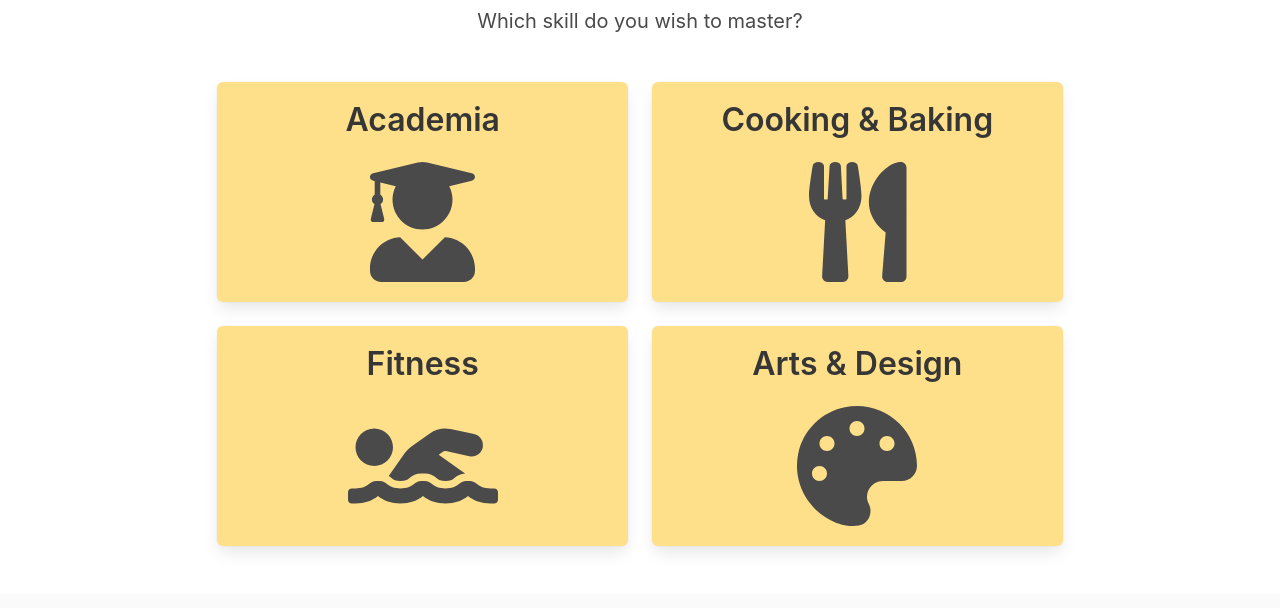
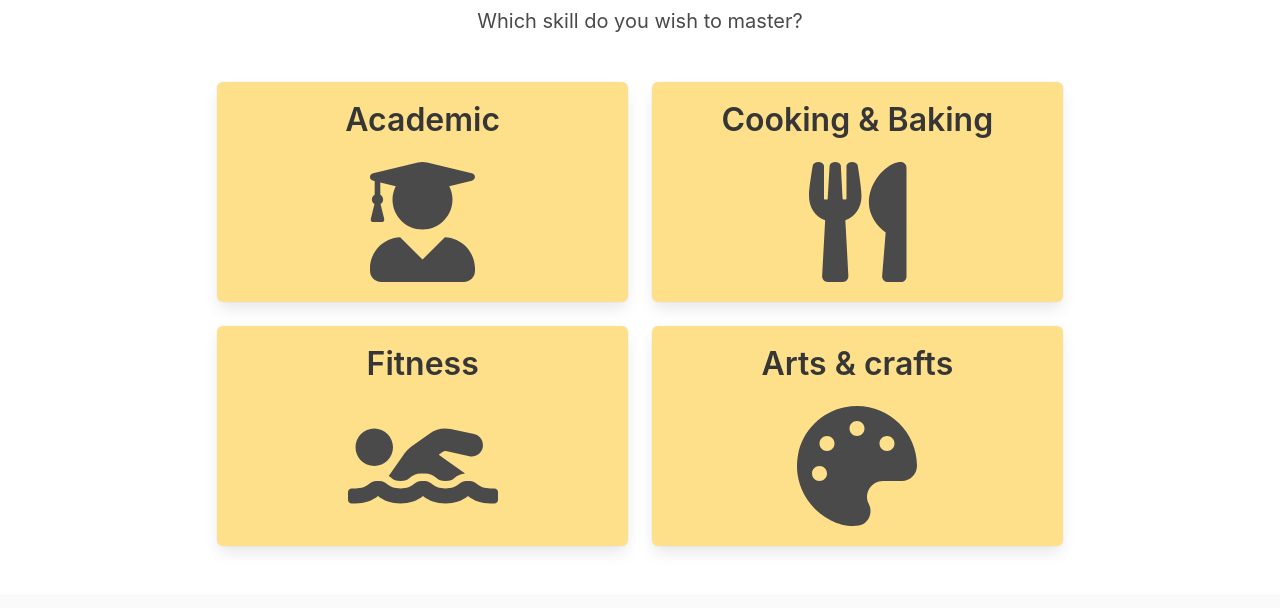
Before and after one commit to kimikolim/senpai_react, a React (Create React App) app: page /catalog in a window 1280 px wide. Shown: the part 183-791 px from the top of the page. Built offline with nearby package versions, Linux system fonts and the light colour scheme.

Commit message:
fixed most bugs

```diff
--- a/src/components/pages/CatalogPage/Catalog.jsx
+++ b/src/components/pages/CatalogPage/Catalog.jsx
@@ -1,14 +1,10 @@
-import React, { Component } from 'react'
-import {Link} from 'react-router-dom'
+import React, { Component } from 'react';
+import { Link } from 'react-router-dom';
 
 export class Catalog extends Component {
-
-
 	render() {
 		return (
-
 			<div>
-
 				<div>
 					<section class="hero is-small">
 						<div class="hero-body has-text-centered">
@@ -25,52 +21,66 @@ export class Catalog extends Component {
 					<br></br>
 
 					<div className="tile is-ancestor">
+						<div className="tile is-vertical is-4">
+							<div className="tile">
+								<div className="tile is-parent is-vertical">
+									<Link
+										to="/catalog/academic"
+										id="academic"
+										value="academic"
+										onClick={this.handleClick}
+										className="btn btn-primary is-link tile is-child box has-text-centered has-background-warning on-hover"
+									>
+										<p className="title">Academic</p>
+										<i className="fas fa-user-graduate"></i>
+									</Link>
+
+									<Link
+										to="/catalog/fitness"
+										id="fitness"
+										value="fitness"
+										onClick={this.handleClick}
+										className="btn btn-primary is-link tile is-child box has-text-centered has-background-warning"
+									>
+										<p className="title">Fitness</p>
+										<i className="fas fa-swimmer"></i>
+									</Link>
+								</div>
+							</div>
+						</div>
 
 						<div className="tile is-vertical is-4">
 							<div className="tile">
 								<div className="tile is-parent is-vertical">
-
-
-                        <Link to="/catalog/academic" id="academic" value="academic" onClick={this.handleClick} className="btn btn-primary is-link tile is-child box has-text-centered has-background-warning on-hover">
-                            <p className="title">Academia</p>
-                            <i className="fas fa-user-graduate"></i>
-                        </Link>
-
-
-                        <Link to="/catalog/fitness" id="fitness" value="fitness" onClick={this.handleClick} className="btn btn-primary is-link tile is-child box has-text-centered has-background-warning">
-                            <p className="title">Fitness</p>
-                            <i className="fas fa-swimmer"></i>
-                        </Link>
-
-                    </div>
-                </div>
-            </div>
-
-
-            <div className="tile is-vertical is-4">
-                <div className="tile">
-                    <div className="tile is-parent is-vertical">
-
-                        <Link to="/catalog/cooking&baking" id="cookingbaking" value="cookingbaking" onClick={this.handleClick} className="btn btn-primary is-link tile is-child box has-text-centered has-background-warning on-hover">
+									<Link
+										to="/catalog/cooking&baking"
+										id="cookingbaking"
+										value="cookingbaking"
+										onClick={this.handleClick}
+										className="btn btn-primary is-link tile is-child box has-text-centered has-background-warning on-hover"
+									>
 										<p className="title">Cooking & Baking</p>
 										<i className="fas fa-utensils"></i>
 									</Link>
 
-                        <Link to="/catalog/arts&design" id="artsdesign" value="artsdesign" onClick={this.handleClick} className="btn btn-primary is-link tile is-child box has-text-centered has-background-warning">
-                            <p className="title">Arts & Design</p>
+									<Link
+										to="/catalog/arts&crafts"
+										id="artscrafts"
+										value="artscrafts"
+										onClick={this.handleClick}
+										className="btn btn-primary is-link tile is-child box has-text-centered has-background-warning"
+									>
+										<p className="title">Arts & crafts</p>
 										<i className="fas fa-palette"></i>
 									</Link>
-
 								</div>
 							</div>
 						</div>
-
 					</div>
 				</div>
-
 			</div>
-        )
+		);
 	}
 }
 
-export default Catalog
+export default Catalog;
--- a/src/components/pages/SenpaiListPage/Components/FilterSidebar.jsx
+++ b/src/components/pages/SenpaiListPage/Components/FilterSidebar.jsx
@@ -5,11 +5,10 @@ import { RangeStepInput } from 'react-range-step-input';
 
 const OPTIONS = {
 	fitness: [' gym', ' yoga', ' sports', ' others'],
-	academic: ['instruments', ' sing/Dance', 'design & crafts', ' others'],
-	'arts&crafts': ['instruments', ' sing/Dance', 'design & crafts', ' others'],
+	academic: [' languages', ' computer science', ' school subjects', ' others'],
+	'arts&crafts': ['instruments', ' sing/Dance', 'design and crafts', ' others'],
 	'cooking&baking': [' cuisine', ' baking', ' mixology', ' others'],
 };
-
 
 export class FilterSidebar extends Component {
 	state = {
@@ -144,7 +143,7 @@ export class FilterSidebar extends Component {
 							// onChange={this.onChange.bind(this)}
 							onChange={(e) => {
 								this.props.sliderMagic(e);
-								this.props.performFilter(e, 'rate')
+								this.props.performFilter(e, 'rate');
 							}}
 						/>
 						<div className="input-group-append">
--- a/src/components/pages/SenpaiListPage/SenpaiList.jsx
+++ b/src/components/pages/SenpaiListPage/SenpaiList.jsx
@@ -14,7 +14,6 @@ const forceNumber = function (n) {
 };
 
 export class SenpaiList extends Component {
-
 	constructor({ match, ...props }) {
 		super(props);
 		this.state = {
@@ -84,7 +83,7 @@ export class SenpaiList extends Component {
 			let subCatString = '';
 			for (const subCatName in this.state.subCategory) {
 				if (this.state.subCategory[subCatName]) {
-					subCatString += subCatName + ',';
+					subCatString += subCatName.replace(/\s/g, '+') + ',';
 				}
 			}
 
@@ -183,7 +182,6 @@ export class SenpaiList extends Component {
 			</div>
 		);
 	}
-
 }
 
 export default withRouter(SenpaiList);
--- a/src/components/pages/UserDashboardPage/UserProfile.jsx
+++ b/src/components/pages/UserDashboardPage/UserProfile.jsx
@@ -7,6 +7,14 @@ import { SubmitButton } from './components/submitButton';
 import axios from 'axios';
 import { toast } from 'react-toastify';
 import { withRouter } from 'react-router-dom';
+
+const forceNumber = function (n) {
+	n = Number(n);
+	if (isNaN(n) || typeof n === 'undefined') {
+		n = 0;
+	}
+	return n;
+};
 
 const emptyForm = {
 	mainCategory: '',
@@ -24,6 +32,8 @@ class UserProfile extends Component {
 			modalForm: {
 				post: emptyForm,
 				isOpen: false,
+
+
 			},
 			userSkills: [],
 			forms: [
@@ -132,7 +142,10 @@ class UserProfile extends Component {
 				console.log(err);
 			});
 	}
-
+	sliderMagic(e) {
+		const newVal = forceNumber(e.target.value);
+		this.setState({ value: newVal });
+	}
 	handleFormChange(e, id, fieldName) {
 		this.setState((prevState) => {
 			let updatedForms = prevState.forms.map((form) => {
@@ -238,6 +251,7 @@ class UserProfile extends Component {
 							delete={this.handleDeleteClick}
 							id={this.state.modalForm.id}
 							data={this.state.modalForm.post}
+							// rate={this.state.modalForm.rate}
 							formChange={this.handleFormChange}
 							handleCloseModal={this.handleCloseModal}
 							handleUpdate={this.handleUpdate}
--- a/src/components/pages/UserDashboardPage/components/categoryForm.jsx
+++ b/src/components/pages/UserDashboardPage/components/categoryForm.jsx
@@ -18,11 +18,11 @@ const myOptions = {
 		' school subjects',
 		' others',
 	],
-	'arts&design': [
+	'arts&crafts': [
 		'select sub-category',
 		'instruments',
 		' sing/Dance',
-		'design & crafts',
+		'design and crafts',
 		' others',
 	],
 	'cooking&baking': [
```
Lines whose indentation alone changed are shown as unchanged.
